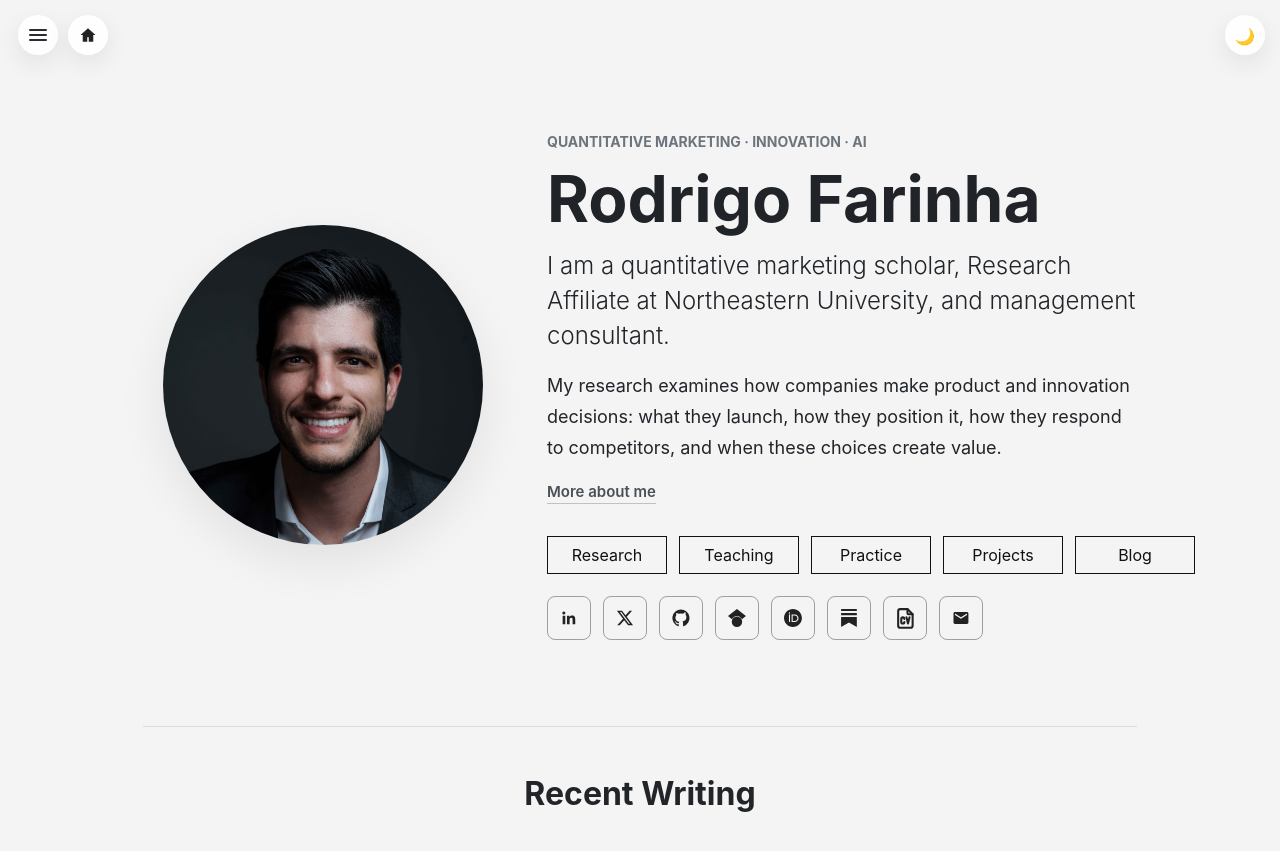
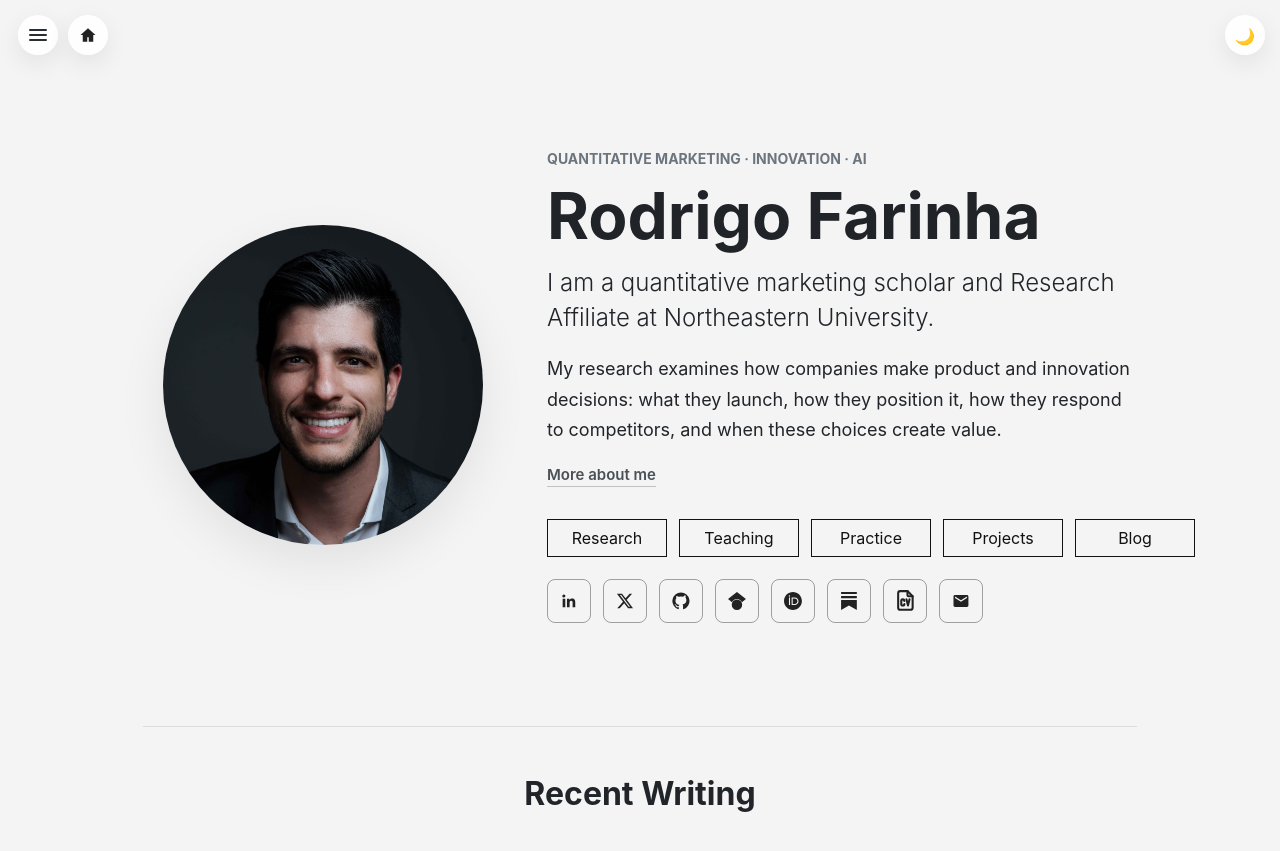
Before and after one commit to rodrigolourencofarinha/rodrigolourencofarinha.github.io, a Jekyll site: the page built from index.html, in a window 1280 px wide and 900 px high, cut to the strip 0-858 px from the top of the window. Shown: the top 851 px of the strip. Built offline with Jekyll 4.4.1, drawn with Linux system fonts in a browser that asks for light colours.

Commit message:
Simplify homepage academic introduction

```diff
--- a/index.html
+++ b/index.html
@@ -13,7 +13,7 @@ author: false
   <div class="home-hero-copy">
     <p class="home-eyebrow">QUANTITATIVE MARKETING &middot; INNOVATION &middot; AI</p>
     <h1><a class="home-title-link" href="{{ site.baseurl }}/about/">Rodrigo Farinha</a></h1>
-    <p class="lead">I am a quantitative marketing scholar, Research Affiliate at Northeastern University, and management consultant.</p>
+    <p class="lead">I am a quantitative marketing scholar and Research Affiliate at Northeastern University.</p>
     <p>My research examines how companies make product and innovation decisions: what they launch, how they position it, how they respond to competitors, and when these choices create value.</p>
     <p class="home-more"><a href="{{ site.baseurl }}/about/">More about me</a></p>
 
```
